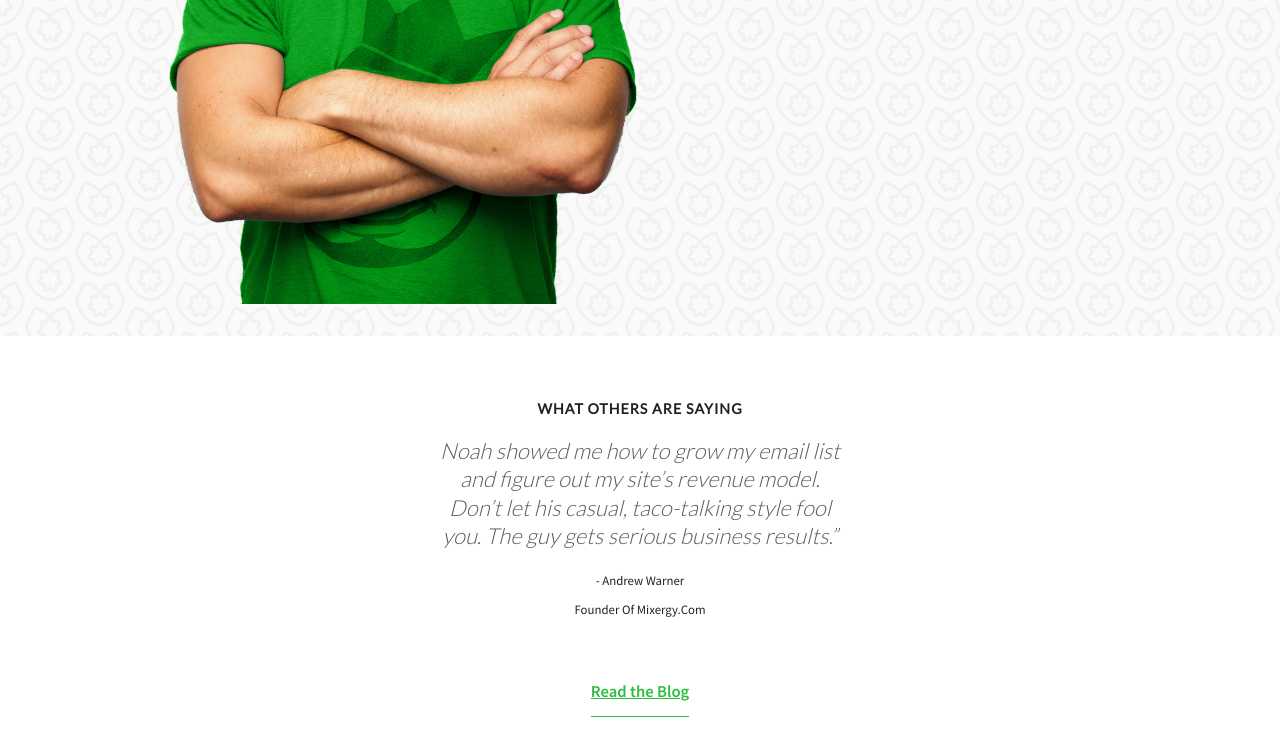
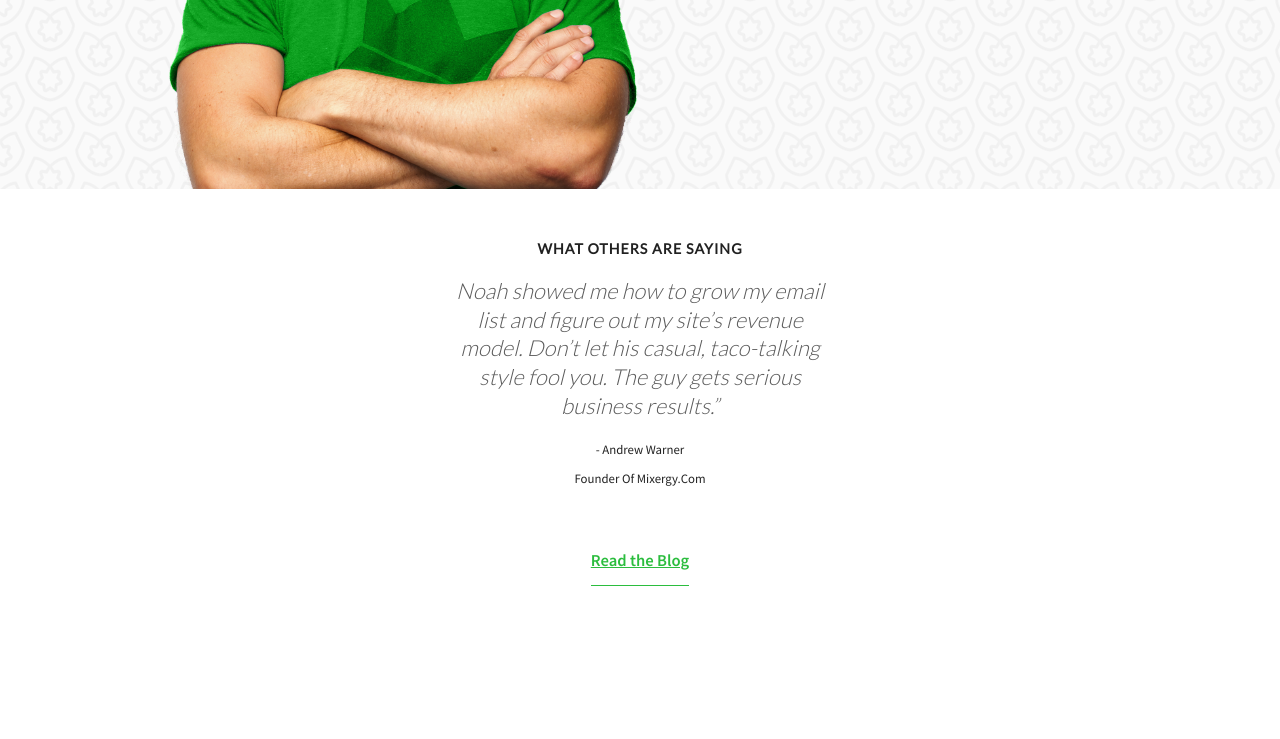
Before and after one commit to Valkyries12/landing_okdork, a plain HTML site: page index.html in a window 1280 px wide. Shown: the part 471-1210 px from the top of the page. After the commit the page ends 1108 px from the top, so only its background shows below. Drawn offline with Linux system fonts and the light colour scheme.

Commit message:
se arregla el padding que quedaba debajo de la imagen en resolucion desktop

```diff
--- a/css/media_queries.css
+++ b/css/media_queries.css
@@ -63,6 +63,7 @@
 @media screen and (min-width: 1024px) {
     body {
         grid-template-columns: repeat(4, 1fr);
+        grid-template-rows: 1fr 2.9fr 1.6fr;
     }
     .logo {
         grid-column: 1/-1;
@@ -83,14 +84,14 @@
         grid-row: 2/4;
         justify-self: right;
         margin-right: 0;
-        max-height: 48vh;
     }
     .okdork-person__photo {
         justify-self: right;
     }
     .comments {
         grid-column: 1/5;
-
+        grid-row: 4/5;
+        padding: 4vw;
     }
     blockquote {
         grid-column: 2/4;
@@ -99,6 +100,5 @@
     .comments__quote {
         font-size: 1.375rem;
         font-weight: 300;
-
     }
 }
```
